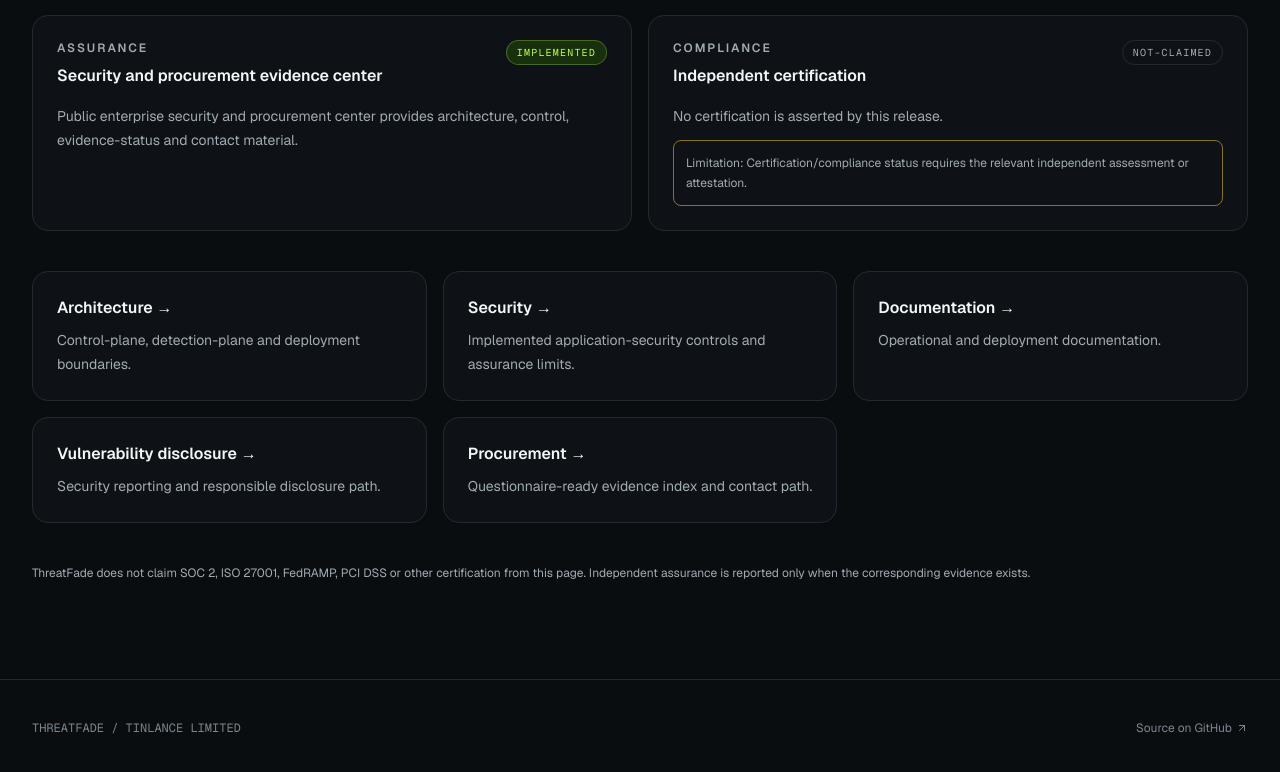
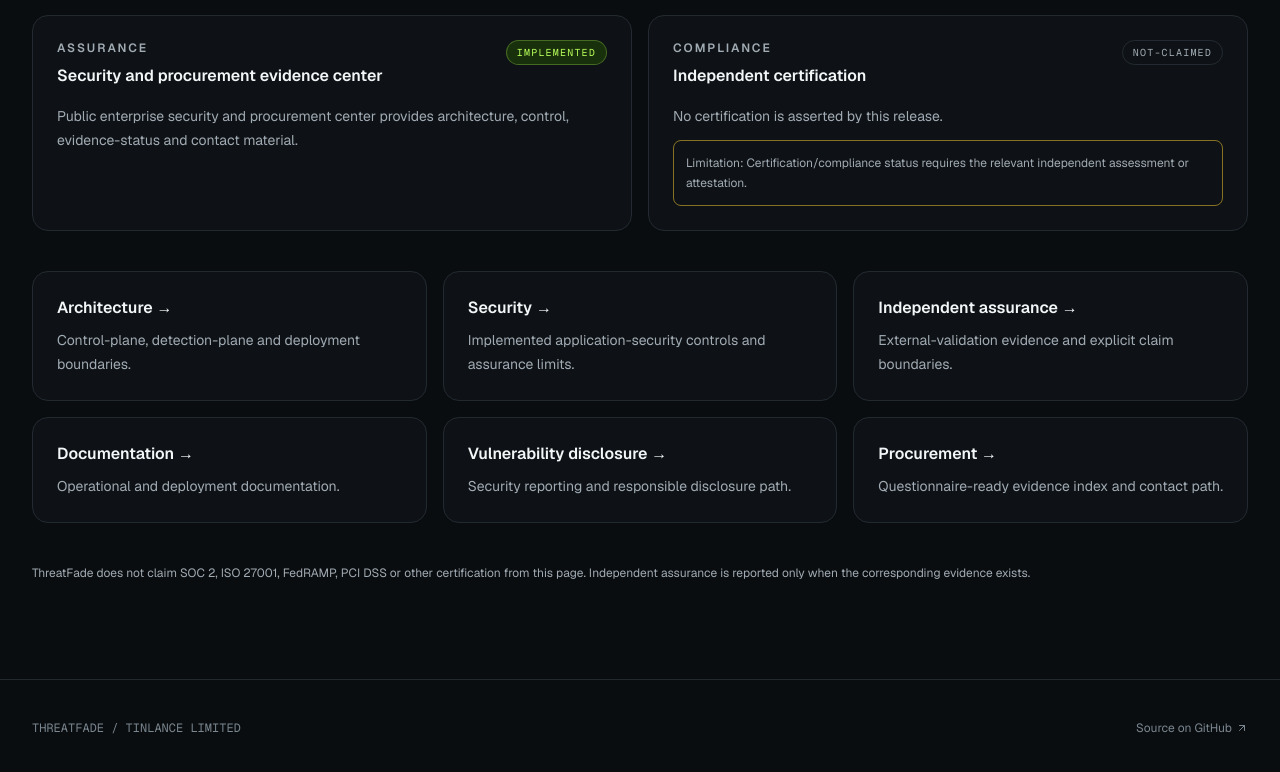
Before and after one commit to LloydCoder/tinlance-threatfade-web, a Next.js app: page /enterprise/security in a window 1280 px wide. Shown: the part 1481-2253 px from the top of the page. Built offline with nearby package versions, Linux system fonts and the light colour scheme.

Commit message:
feat(phase20): link assurance center from enterprise security

```diff
--- a/app/enterprise/security/page.tsx
+++ b/app/enterprise/security/page.tsx
@@ -13,13 +13,10 @@ export const metadata: Metadata = {
 const evidenceLinks = [
   ["Architecture", "/how-it-works", "Control-plane, detection-plane and deployment boundaries."],
   ["Security", "/security", "Implemented application-security controls and assurance limits."],
+  ["Independent assurance", "/enterprise/assurance", "External-validation evidence and explicit claim boundaries."],
   ["Documentation", "/docs/getting-started", "Operational and deployment documentation."],
   ["Vulnerability disclosure", "/security", "Security reporting and responsible disclosure path."],
-  [
-    "Procurement",
-    "/enterprise/procurement",
-    "Questionnaire-ready evidence index and contact path.",
-  ],
+  ["Procurement", "/enterprise/procurement", "Questionnaire-ready evidence index and contact path."],
 ] as const;
 
 export default function EnterpriseSecurityPage() {
```
